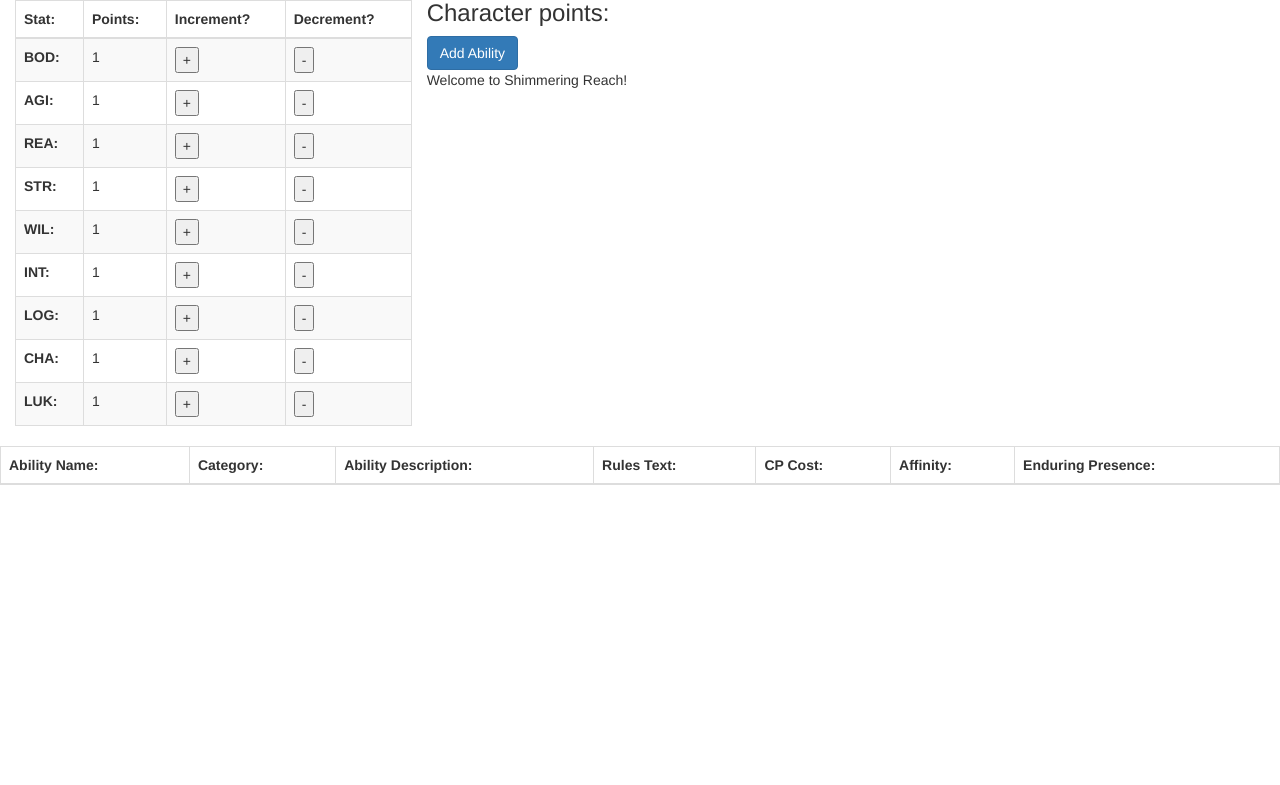
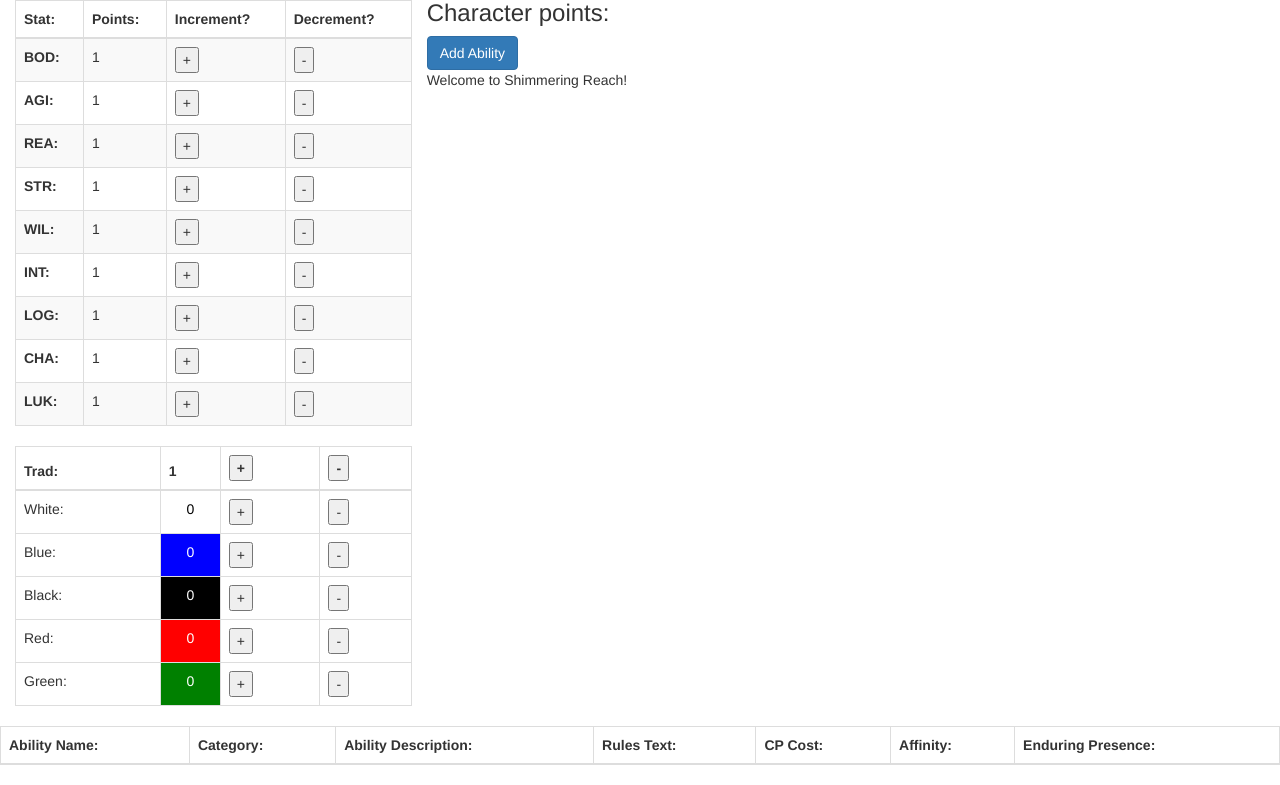
Before and after one commit to marmoulman/shimmering-reach-test, a Flask app: page / in a window 1280 px wide. Shown: the part 20-805 px from the top of the page. Before the commit the page ends 505 px from the top, so only its background shows below. Run offline with Flask 2, Linux system fonts and the light colour scheme; lists and menus that the app fills with data are empty; some libraries are stand-ins or nearby versions.

Commit message:
update character class
fix character class, pretty up code

```diff
--- a/app/static/jstest.js
+++ b/app/static/jstest.js
@@ -19,34 +19,38 @@ function init(text)     //update HTML to match saved values
 
 }
 
-function plusAbility(skill, btn)        //increment a stat
+function increaseItem(type, skill, btn)
 {
-    if (character.canIncrease(character[skill]+1))
+    if (character[type].canIncrease(character[type][skill], [skill]))
     {
-        character[skill] ++;
-        document.getElementById(skill).innerHTML = character[skill];
-        character["cpCurrent"] += character.incStat(character[skill]);
-        document.getElementById("characterpoints").innerHTML = character.cpCurrent;
+        character[type][skill] ++;
+        document.getElementById(type +"-" + skill).innerHTML = character[type][skill];
+
+        if (!"wubrg".includes(skill)){
+            character.cpCurrent += character[type].incStat(character[type][skill], [skill]);
+            document.getElementById("characterpoints").innerHTML = character.cpCurrent;
+        }
     }
     else
     {
-        document.getElementById('prompt').innerHTML="this stat can't be increased anymore at this time! Try removing CP from other stats or abilities.";
-
+        document.getElementById('prompt').innerHTML = "This stat cannot be changed anymore!";
     }
 }
 
-function minusAbility(skill, btn)       //decrement a stat
+function decreaseItem(type, skill, btn)
 {
-    if(character[skill] -1 >= 1)
+    if (character[type].canDecrease(character[type][skill], [skill]))
     {
-        character[skill]--;
-        document.getElementById(skill).innerHTML = character[skill];
-        character.cpCurrent  += character.decStat(character[skill]);
-        document.getElementById("characterpoints").innerHTML = character.cpCurrent;
+        character[type][skill] --;
+        document.getElementById(type + "-" + skill).innerHTML = character[type][skill];
+        if(!"wubrg".includes(skill)){
+            character.cpCurrent += character[type].decStat(character[type][skill]);
+            document.getElementById("characterpoints").innerHTML = character.cpCurrent;
+        }
     }
     else
     {
-        document.getElementById('prompt').innerHTML="this stat cannot be decreased anymore!";
+        document.getElementById('prompt').innerHTML = "This stat cannot be decreased anymore!";
     }
 }
 
@@ -90,38 +94,51 @@ function selectedAbility(key)
     }
 }
 
+
 class Character {           //this is a character class.
-    constructor(playerName, characterName, bod, agi, rea, str, wil, int, log, cha, luk, cpMax, cpCurrent)
+    constructor(playerName, characterName, bod, agi, rea, str, wil, int, log, cha, luk, cpMax, cpCurrent, trad, w,u,b,r,g)
     {
         this.playerName = playerName;
         this.characterName = characterName;
-        this.bod = bod;
-        this.agi=agi;
-        this.rea=rea;
-        this.str=str;
-        this.wil=wil;
-        this.int=int;
-        this.log=log;
-        this.cha=cha;
-        this.luk=luk;
+
+        this.abi = {
+            bod: bod,
+            agi: agi,
+            rea: rea,
+            str: str,
+            wil: wil,
+            int: int,
+            log: log,
+            cha: cha,
+            luk: luk,
+            incStat(x) {return (x**2 + x-2)*2.5 - ((x-1)**2 + (x-1)-2)*2.5;},
+            decStat(x) {return (x**2 + x-2)*2.5 - ((x+1)**2 + (x+1)-2)*2.5;},
+            canIncrease(x,y) {return (this.incStat(x+1) + this.parent.cpCurrent > this.parent.cpMax) ? false: true;},
+            canDecrease(x,y) {return (x > 1) ? true: false;}
+        };
+        this.trad.parent = this;
+
+        this.trad = {
+            trad: trad,
+            w: w,
+            u: u,
+            b: b,
+            r: r,
+            g: g,
+            incStat(x) {return (x**2 + 7*x-8)*2.5 - ((x-1)**2 + 7*(x-1)-8)*2.5;},
+            decStat(x) {return (x**2 + 7*x-8)*2.5 - ((x+1)**2 + 7*(x+1)-8)*2.5;},
+            canIncrease(x,y){
+                switch(y[0]){
+                    case 'trad': return (this.incStat(x) + this.parent.cpCurrent > this.parent.cpMax) ? false: true;
+                    default: return (this.w + this.u + this.b + this.r + this.g + 1 > 3*this.trad) ? false: true;
+                }
+            },
+            canDecrease(x,y) {return (x > 1) ? true: false;}
+        }
+        this.abi.parent = this;
+
         this.cpMax=cpMax;
         this.cpCurrent=cpCurrent;
-    }
-
-    statCalc(x) {
-        return (x**2 + x - 2)*2.5;
-    }
-
-    incStat(x) {
-        return (x**2 + x-2)*2.5 - ((x-1)**2 + x-3)*2.5;
-    }
-
-    decStat(x) {
-        return (x**2 + x-2)*2.5 - ((x+1)**2 + x-1)*2.5;
-    }
-
-    canIncrease(x) {
-        return (this.incStat(x)+ this.cpCurrent > character.cpMax) ? false : true;
     }
 }
 
@@ -130,4 +147,6 @@ class Character {           //this is a character class.
 
 
 
-var character = new Character('Joe', 'Tavor', 1, 1, 1, 1, 1, 1, 1, 1, 1, 675, 0);
+var character = new Character('Joe', 'Tavor', 1, 1, 1, 1, 1, 1, 1, 1, 1, 675, 0, 1,0,0,0,0,0);
+
+console.log(character.abi.parent.cpCurrent);
--- a/app/templates/index.html
+++ b/app/templates/index.html
@@ -41,17 +41,57 @@
             <th>Decrement?</th>
         </thead>
         <tbody>
-        <tr><th>BOD:</th><td id="bod">1</td><td><button id="bodplus" onclick="plusAbility('bod', this)">+</button></td><td><button id="bodminus" onclick="minusAbility('bod',this)">-</button></td></tr>
-        <tr><th>AGI:</th><td id="agi">1</td><td><button id="agiplus" onclick="plusAbility('agi', this)">+</button></td><td><button id="agiminus" onclick="minusAbility('agi',this)">-</button></td></tr>
-        <tr><th>REA:</th><td id="rea">1</td><td><button id="reaplus" onclick="plusAbility('rea', this)">+</button></td><td><button id="reaminus" onclick="minusAbility('rea',this)">-</button></td></tr>
-        <tr><th>STR:</th><td id="str">1</td><td><button id="strplus" onclick="plusAbility('str', this)">+</button></td><td><button id="strminus" onclick="minusAbility('str',this)">-</button></td></tr>
-        <tr><th>WIL:</th><td id="wil">1</td><td><button id="wilplus" onclick="plusAbility('wil', this)">+</button></td><td><button id="wilminus" onclick="minusAbility('wil',this)">-</button></td></tr>
-        <tr><th>INT:</th><td id="int">1</td><td><button id="intplus" onclick="plusAbility('int', this)">+</button></td><td><button id="intminus" onclick="minusAbility('int',this)">-</button></td></tr>
-        <tr><th>LOG:</th><td id="log">1</td><td><button id="logplus" onclick="plusAbility('log', this)">+</button></td><td><button id="logminus" onclick="minusAbility('log',this)">-</button></td></tr>
-        <tr><th>CHA:</th><td id="cha">1</td><td><button id="chaplus" onclick="plusAbility('cha', this)">+</button></td><td><button id="chaminus" onclick="minusAbility('cha',this)">-</button></td></tr>
-        <tr><th>LUK:</th><td id="luk">1</td><td><button id="lukplus" onclick="plusAbility('luk', this)">+</button></td><td><button id="lukminus" onclick="minusAbility('luk',this)">-</button></td></tr>
+        <tr><th>BOD:</th><td id="abi-bod">1</td><td><button id="bodplus" onclick="increaseItem('abi', 'bod', this)">+</button></td><td><button id="bodminus" onclick="decreaseItem('abi','bod',this)">-</button></td></tr>
+        <tr><th>AGI:</th><td id="abi-agi">1</td><td><button id="agiplus" onclick="increaseItem('abi', 'agi', this)">+</button></td><td><button id="agiminus" onclick="decreaseItem('abi','agi',this)">-</button></td></tr>
+        <tr><th>REA:</th><td id="abi-rea">1</td><td><button id="reaplus" onclick="increaseItem('abi', 'rea', this)">+</button></td><td><button id="reaminus" onclick="decreaseItem('abi','rea',this)">-</button></td></tr>
+        <tr><th>STR:</th><td id="abi-str">1</td><td><button id="strplus" onclick="increaseItem('abi', 'str', this)">+</button></td><td><button id="strminus" onclick="decreaseItem('abi','str',this)">-</button></td></tr>
+        <tr><th>WIL:</th><td id="abi-wil">1</td><td><button id="wilplus" onclick="increaseItem('abi', 'wil', this)">+</button></td><td><button id="wilminus" onclick="decreaseItem('abi','wil',this)">-</button></td></tr>
+        <tr><th>INT:</th><td id="abi-int">1</td><td><button id="intplus" onclick="increaseItem('abi', 'int', this)">+</button></td><td><button id="intminus" onclick="decreaseItem('abi','int',this)">-</button></td></tr>
+        <tr><th>LOG:</th><td id="abi-log">1</td><td><button id="logplus" onclick="increaseItem('abi', 'log', this)">+</button></td><td><button id="logminus" onclick="decreaseItem('abi','log',this)">-</button></td></tr>
+        <tr><th>CHA:</th><td id="abi-cha">1</td><td><button id="chaplus" onclick="increaseItem('abi', 'cha', this)">+</button></td><td><button id="chaminus" onclick="decreaseItem('abi','cha',this)">-</button></td></tr>
+        <tr><th>LUK:</th><td id="abi-luk">1</td><td><button id="lukplus" onclick="increaseItem('abi', 'luk', this)">+</button></td><td><button id="lukminus" onclick="decreaseItem('abi','luk',this)">-</button></td></tr>
         </tbody>
     </table>
+        <table id="tradTable" class="table table-bordered table-hover">
+            <thead>
+                <th>Trad:</th>
+                <th id="trad-trad">1</th>
+                <th><button id="tradplus" onclick="increaseItem('trad','trad', this)">+</button></th>
+                <th><button id="tradminus" onclick="decreaseItem('trad','trad', this)">-</button></th>
+            </thead>
+            <tbody id="tradTableBody">
+            <tr>
+                <td>White:</td>
+                <td style="background-color:white;color:black" class="text-center" id="trad-w">0</td>
+                <td><button id="tradwplus" onclick="increaseItem('trad','w', this)">+</button></td>
+                <td><button id="tradwminus" onclick="decreaseItem('trad','w', this)">-</button></td>
+            </tr>
+            <tr>
+                <td>Blue:</td>
+                <td style="background-color:blue;color:white" class="text-center" id="trad-u">0</td>
+                <td><button id="traduplus" onclick="increaseItem('trad','u', this)">+</button></td>
+                <td><button id="traduminus" onclick="decreaseItem('trad','u', this)">-</button></td>
+            </tr>
+            <tr>
+                <td>Black:</td>
+                <td style="background-color:black;color:white" class="text-center" id="trad-b">0</td>
+                <td><button id="tradbplus" onclick="increaseItem('trad','b', this)">+</button></td>
+                <td><button id="tradbminus" onclick="decreaseItem('trad','b', this)">-</button></td>
+            </tr>
+            <tr>
+                <td>Red:</td>
+                <td style="background-color:red;color:white" class="text-center" id="trad-r">0</td>
+                <td><button id="tradrplus" onclick="increaseItem('trad','r', this)">+</button></td>
+                <td><button id="tradrminus" onclick="decreaseItem('trad','r', this)">-</button></td>
+            </tr>
+            <tr>
+                <td>Green:</td>
+                <td style="background-color:green;color:white" class="text-center" id="trad-g">0</td>
+                <td><button id="tradgplus" onclick="increaseItem('trad','g', this)">+</button></td>
+                <td><button id="tradgminus" onclick="decreaseItem('trad','g', this)">-</button></td>
+            </tr>
+            </tbody>
+        </table>
     </div>
     <h3 id="characterpoints">Character points:</h3>
     <a data-toggle="modal" href="#myModal" class="btn btn-primary" onclick="init({{ sr }})">Add Ability</a>
```
